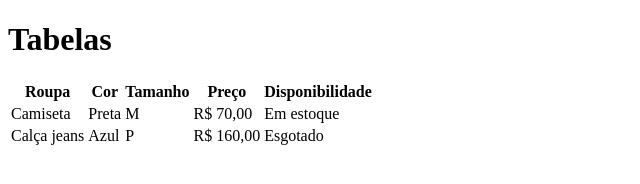
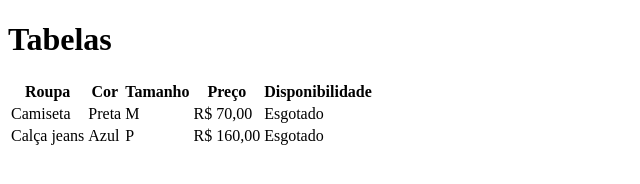
Before and after one commit to LivsGiro/aula-tabelas, a plain HTML site: page index.html in a window 1280 px wide. Shown: the full height of the page, 0-640 px from the left. Drawn offline with Linux system fonts and the light colour scheme.

Commit message:
trocado de camiseta disponivel para esgotado

```diff
--- a/index.html
+++ b/index.html
@@ -22,7 +22,7 @@
             <td>Preta</td>
             <td>M</td>
             <td>R$ 70,00</td>
-            <td>Em estoque</td>
+            <td>Esgotado</td>
         </tr>
         <tr>
             <td>Calça jeans</td>
```
